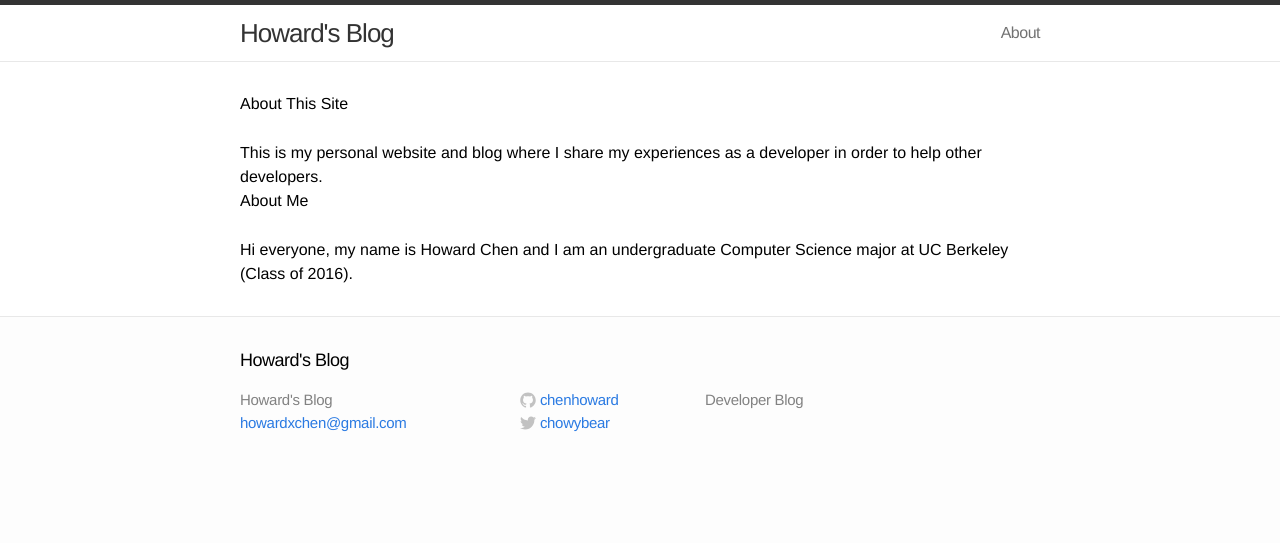
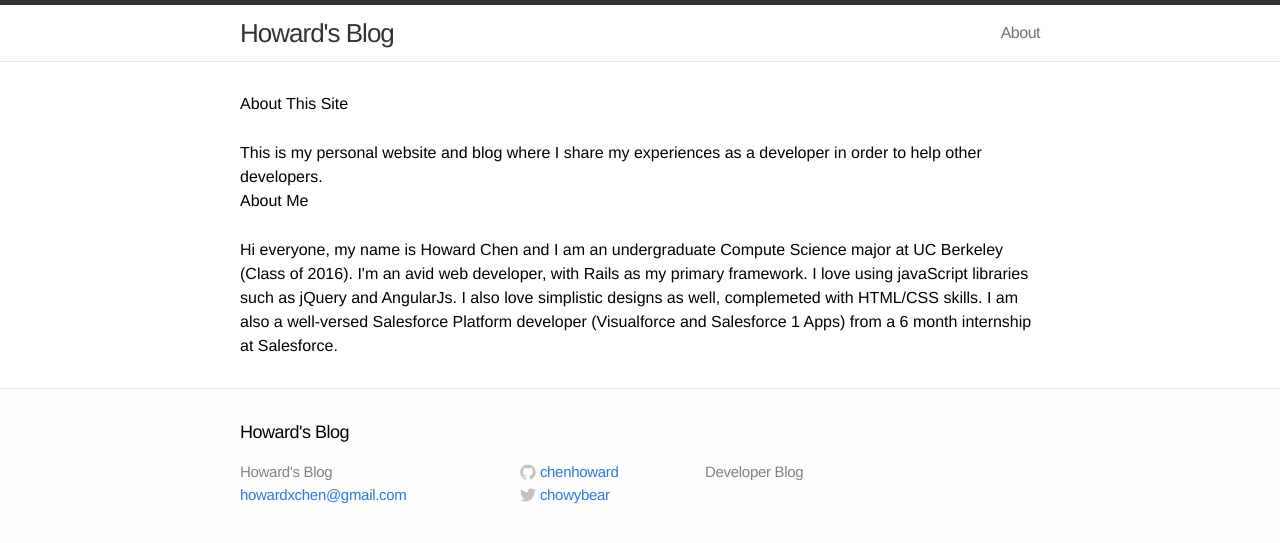
Before and after one commit to chenhoward/chenhoward.github.io, a Jekyll site: the page built from about.html, in a window 1280 px wide. Shown: the top 543 px of the page. Built offline with Jekyll 4.4.1, drawn with Linux system fonts in a browser that asks for light colours.

Commit message:
Extend about me

```diff
--- a/about.html
+++ b/about.html
@@ -11,6 +11,11 @@ title: About
     </p>
     <h1>About Me</h1>
     <p>
-      Hi everyone, my name is Howard Chen and I am an undergraduate Computer Science major at UC Berkeley (Class of 2016).
+      Hi everyone, my name is Howard Chen and I am an undergraduate Compute
+      Science major at UC Berkeley (Class of 2016).  I'm an avid web developer,
+      with Rails as my primary framework. I love using javaScript libraries such
+      as jQuery and AngularJs. I also love simplistic designs as well, complemeted
+      with HTML/CSS skills.  I am also a well-versed Salesforce Platform developer
+      (Visualforce and Salesforce 1 Apps) from a 6 month internship at Salesforce.
     </p>
 </div>
```
